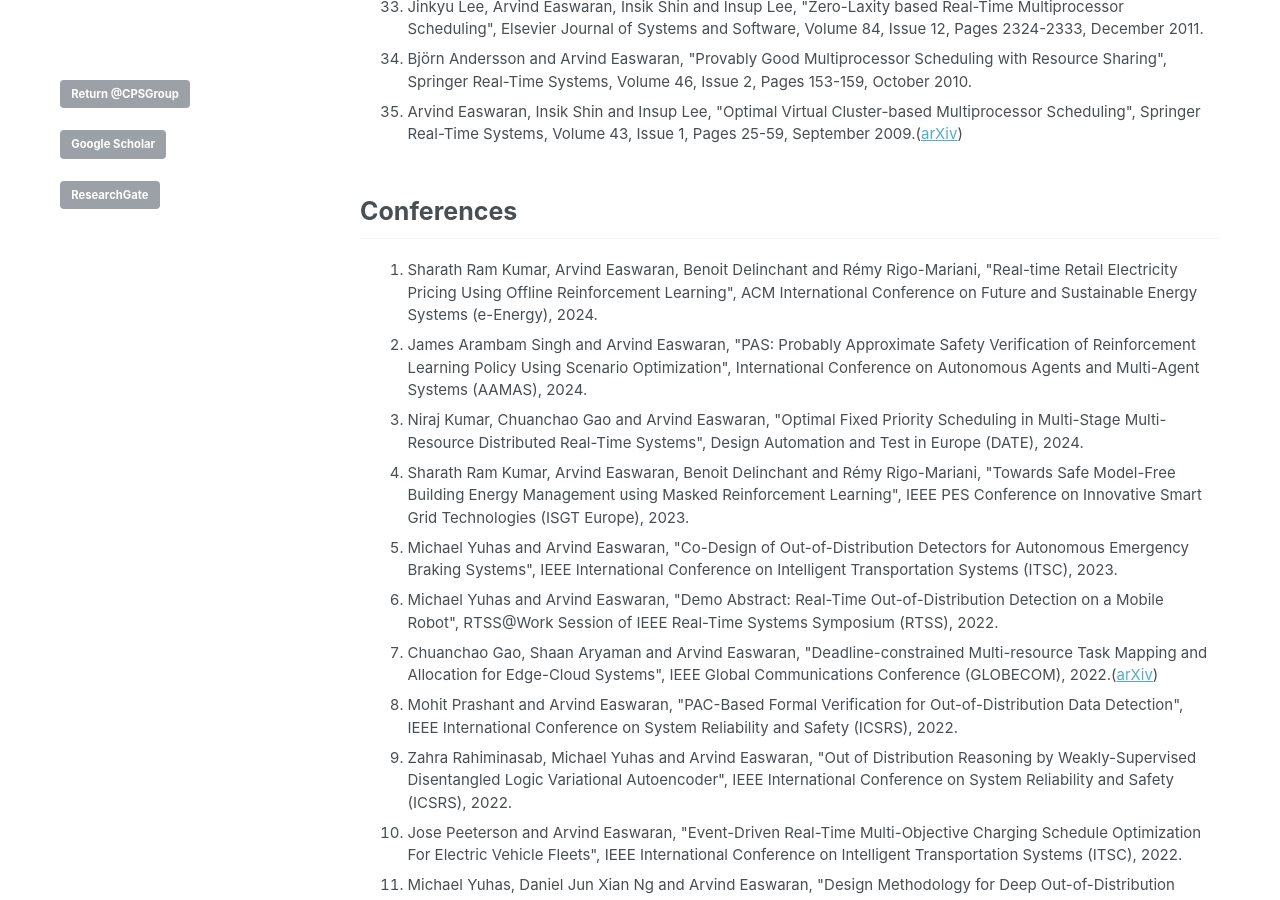
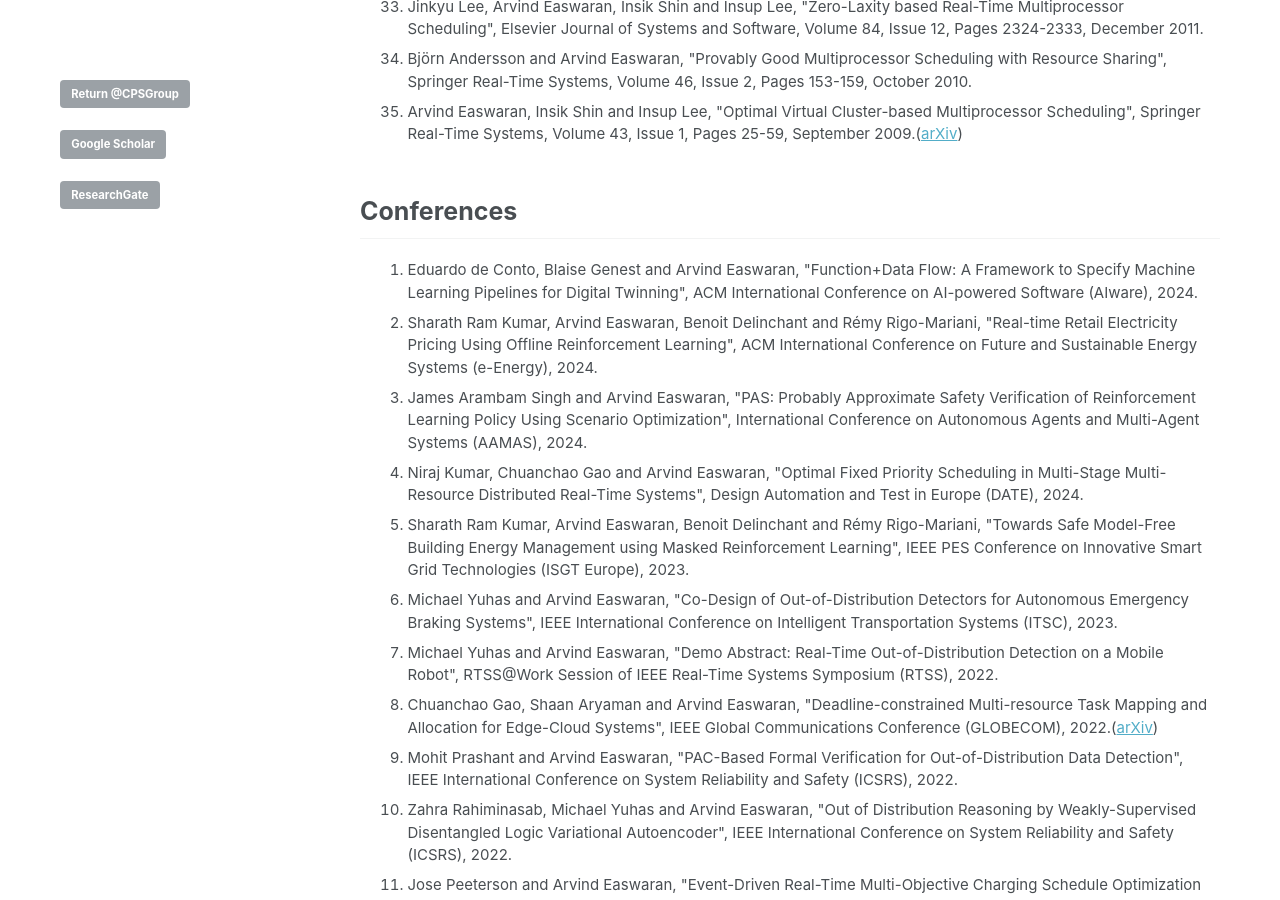
Before and after one commit to CPS-research-group/CPS-research-group.github.io, a Jekyll site: the page built from _pages/research_profile.md, in a window 1280 px wide and 900 px high, scrolled down 2423 px. Built offline with Jekyll 4.4.1, drawn with Linux system fonts in a browser that asks for light colours.

Commit message:
updates.

```diff
--- a/_pages/research_profile.md
+++ b/_pages/research_profile.md
@@ -62,6 +62,7 @@ a.a:active {color:#0000FF; text-decoration:none;}
 
 ## Conferences
    <ol>
+   			<li class="a">Eduardo de Conto, Blaise Genest and Arvind Easwaran, "Function+Data Flow: A Framework to Specify Machine Learning  Pipelines for Digital Twinning", ACM International Conference on AI-powered Software (AIware), 2024.</li>
    			<li class="a">Sharath Ram Kumar, Arvind Easwaran, Benoit Delinchant and Rémy Rigo-Mariani, "Real-time Retail Electricity Pricing Using Offline Reinforcement Learning", ACM International Conference on Future and Sustainable Energy Systems (e-Energy), 2024.</li>
    			<li class="a">James Arambam Singh and Arvind Easwaran, "PAS: Probably Approximate Safety Verification of Reinforcement Learning Policy Using Scenario Optimization", International Conference on Autonomous Agents and Multi-Agent Systems (AAMAS), 2024.</li>
    			<li class="a">Niraj Kumar, Chuanchao Gao and Arvind Easwaran, "Optimal Fixed Priority Scheduling in Multi-Stage Multi-Resource Distributed Real-Time Systems", Design Automation and Test in Europe (DATE), 2024.</li>
```
